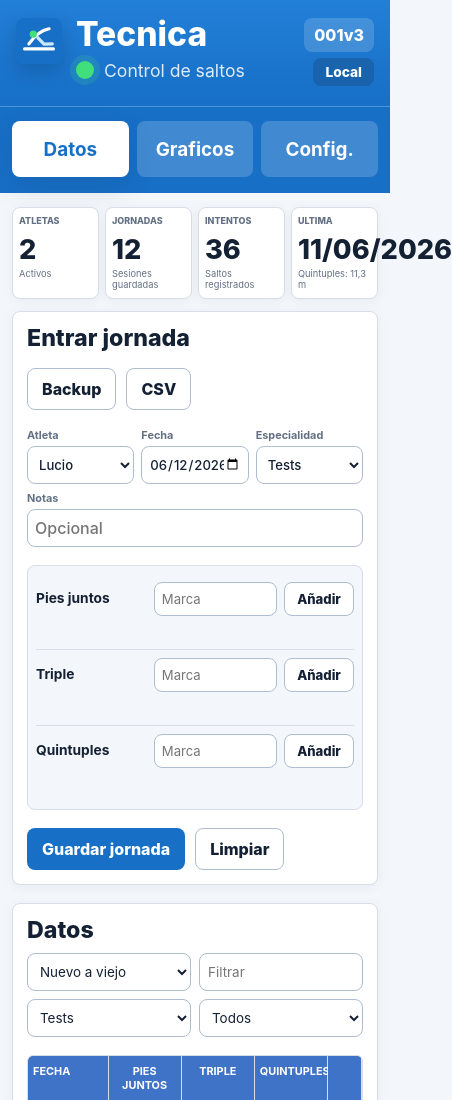
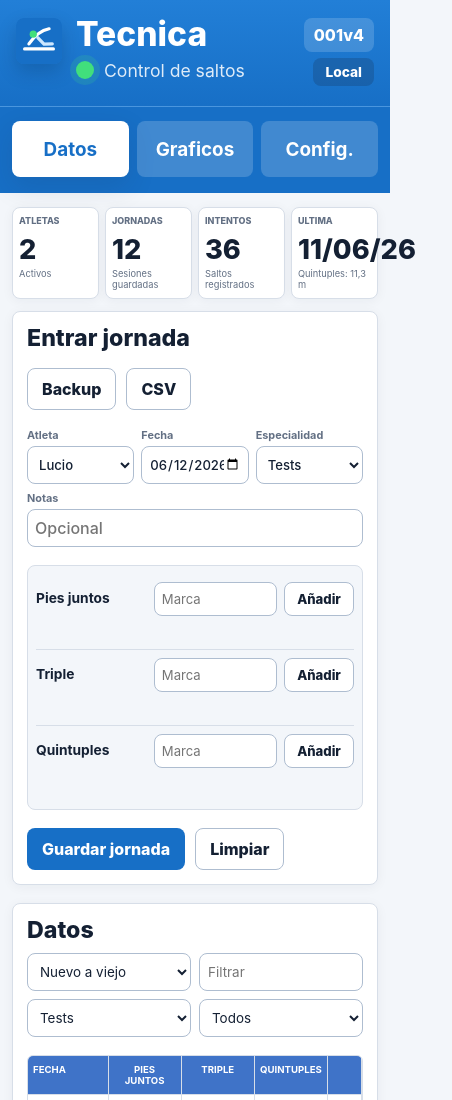
Before and after one commit to luciojmartinez-lab/Tecnica, a website: page index.html in a window 390 px wide. Shown: the top 1100 px of the page, 452 px wide, since content can reach past the window. Drawn offline with Linux system fonts and the light colour scheme.

Commit message:
Prevent mobile compact overflow

```diff
--- a/app.js
+++ b/app.js
@@ -2,7 +2,7 @@
   "use strict";
 
   const STORAGE_KEY = "tecnica-state-v1";
-  const APP_VERSION = "001v3";
+  const APP_VERSION = "001v4";
   const COLORS = ["#176fc6", "#1fbf72", "#c47b19", "#8b5cf6", "#c2413f", "#0891b2", "#475569"];
 
   const DISCIPLINES = {
@@ -301,7 +301,7 @@
       ["Atletas", String(state.athletes.filter((item) => item.active !== false).length), "Activos"],
       ["Jornadas", String(state.sessions.length), "Sesiones guardadas"],
       ["Intentos", String(attempts.length), "Saltos registrados"],
-      ["Ultima", lastDate ? formatDate(lastDate) : "-", best ? `${best.metricLabel}: ${fmt(best.mark)} m` : "Sin marcas"],
+      ["Ultima", lastDate ? shortDate(lastDate) : "-", best ? `${best.metricLabel}: ${fmt(best.mark)} m` : "Sin marcas"],
     ];
     $("#kpiGrid").innerHTML = cards
       .map(([label, value, foot]) => `
--- a/index.html
+++ b/index.html
@@ -21,7 +21,7 @@
           </div>
         </div>
         <div class="header-stack">
-          <span class="version-pill">001v3</span>
+          <span class="version-pill">001v4</span>
           <span class="sync-pill" id="syncStatus">Local</span>
         </div>
       </header>
--- a/seed-data.js
+++ b/seed-data.js
@@ -1,6 +1,6 @@
 window.TECNICA_SEED = {
   "schemaVersion": 1,
-  "appVersion": "001v3",
+  "appVersion": "001v4",
   "sourceWorkbook": "Tests_y_Triples_2025 (3).xlsx",
   "importedAt": "2026-06-12T00:00:00.000Z",
   "athletes": [
--- a/styles.css
+++ b/styles.css
@@ -184,6 +184,7 @@ main {
 .kpi-card {
   min-height: 104px;
   padding: 18px;
+  min-width: 0;
 }
 
 .kpi-label {
@@ -881,6 +882,10 @@ label select {
     font-size: 0.68rem;
   }
 
+  .tests-record-table th {
+    font-size: 0.6rem;
+  }
+
   .compact-record-table td {
     font-size: 0.78rem;
     white-space: nowrap;
--- a/sw.js
+++ b/sw.js
@@ -1,4 +1,4 @@
-const CACHE_NAME = "tecnica-001v3";
+const CACHE_NAME = "tecnica-001v4";
 const ASSETS = [
   "./",
   "index.html",
```
